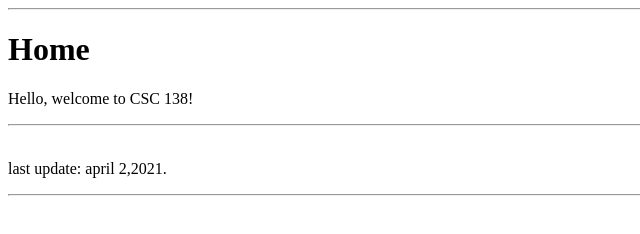
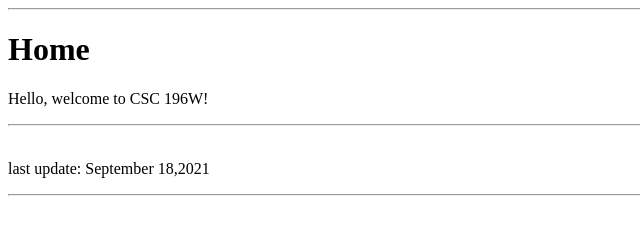
Before and after one commit to maroufzaman/my_another_webpage, a plain HTML site: page index.html in a window 1280 px wide. Shown: the full height of the page, 0-640 px from the left. Drawn offline with Linux system fonts and the light colour scheme.

Commit message:
Update index.html

```diff
--- a/index.html
+++ b/index.html
@@ -16,7 +16,7 @@
 
 <H1>Home</H1>
 
-<P> Hello, welcome to CSC 138!
+<P> Hello, welcome to CSC 196W!
 
 </font>
 </ul>
@@ -28,7 +28,7 @@
 
 <p class=MsoNormal><br>
 <font face="Times New Roman">
-last update: april 2,2021.
+last update: September 18,2021
 </font>
 </p>
 
```
